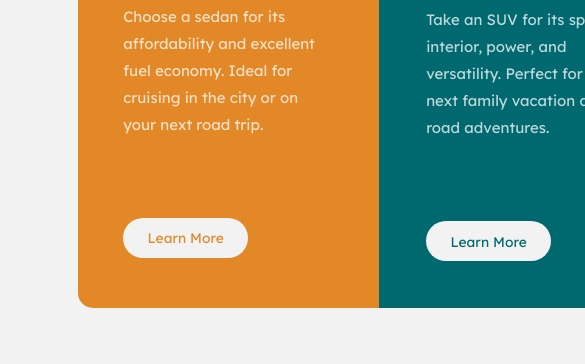
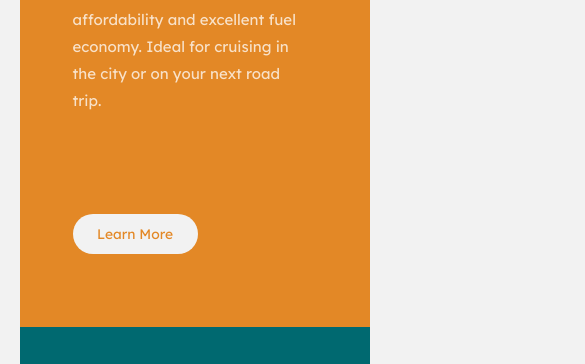
Before and after one commit to mcharles350/frontend-projects, a plain HTML site: page 3-column-preview-card-component-main/index.html in a window 390 px wide. Shown: the part 232-596 px from the top of the page, 585 px wide, since content can reach past the window. Drawn offline with Linux system fonts and the light colour scheme.

Commit message:
Fixed width and margins in style.css

```diff
--- a/3-column-preview-card-component-main/css/style.css
+++ b/3-column-preview-card-component-main/css/style.css
@@ -23,9 +23,9 @@ body {
 
 .container {
     display: flex;
-    flex-direction: row;
-    margin: 15% 20%;
-    width: 925px;
+    justify-content: center;
+    align-items: center;
+    margin: 15% auto;
 }
 
 .card {
@@ -33,6 +33,8 @@ body {
     font-family: 'Lexend Deca', sans-serif;
     font-size: 1em;
     padding: 15%;
+    height: 500px;
+    width: 350px;
 }
 
 .card > h1 {
@@ -41,6 +43,7 @@ body {
     font-size: 2.5em;
     text-transform: uppercase;
 }
+
 
 button {
     background-color: var(--very-light-gray);
@@ -53,12 +56,16 @@ button {
 }
 
 h1, p {
-    padding-top: 10%;
+    padding-top: 10px;
 }
 
 p {
-    padding-bottom: 80px;
+    /* padding-bottom: 80px; */
     line-height: 1.8;
+    margin-bottom: 100px;
+    margin-left: auto;
+    margin-right: 100px;
+    width: 230px;
 }
 
 .sedans {
@@ -90,24 +97,16 @@ p {
 .attribution { font-size: 11px; text-align: center; }
 .attribution a { color: hsl(228, 45%, 44%); }
 
-@media screen and (max-width: 375px) {
+@media screen and (max-width: 425px) {
     .container {
         display: flex;
         flex-direction: column;
-        margin: 20% 10%;
-        width: 260px;
+        width: auto;
+        height: auto;
     }
 
     .card {
-        /* padding: 20%; */
         line-height: 1;
-        /* height: 500px; */
-        padding: 7%;
-        margin: 8%
-    }
-
-    button {
-        margin-top: -50px
     }
 
     .sedans {
```
